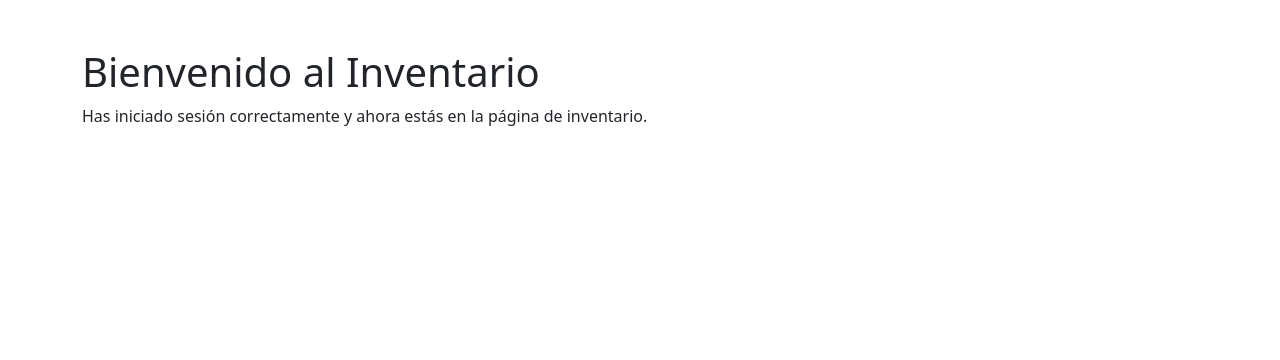
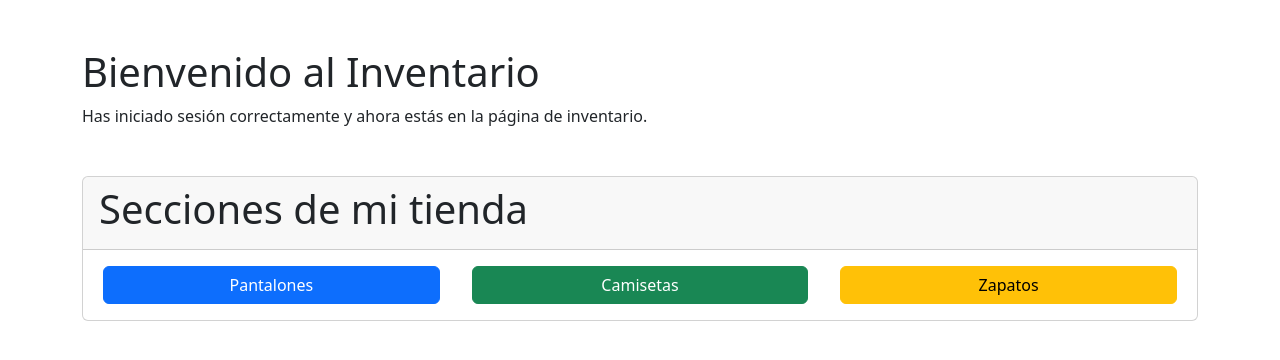
Before and after one commit to AlexanderGarrido/RapifreshApp, a Django app: page /inventario/ in a window 1280 px wide. Shown: the top 360 px of the page. Run offline with Django 5.2, Linux system fonts and the light colour scheme.

Commit message:
create secciones inventario

```diff
--- a/inventarioApp/views.py
+++ b/inventarioApp/views.py
@@ -22,3 +22,90 @@ def login_view(request):
 
 def inventario_view(request):
     return render(request, 'inventarioApp/inventario.html')
+
+def pantalones(request):
+    data = {
+        'seccion': 'Pantalones',
+        'productos': [
+            {
+                'id': 1,
+                'nombre': 'Pantalones de cuero',
+                'precio': 1000.0,
+                'descripcion': 'Pantalones de cuero de alta calidad',
+                'imagen': 'https://encrypted-tbn0.gstatic.com/images?q=tbn:ANd9GcQD0rjKrnkIKHwqtrncrSNSb9R6if2BdE-76A&s',
+            },
+            {
+                'id': 2,
+                'nombre': 'Pantalones de algodón',
+                'precio': 500.0,
+                'descripcion': 'Pantalones de algodón de alta calidad',
+                'imagen': 'https://encrypted-tbn0.gstatic.com/images?q=tbn:ANd9GcQa7EVRWQiGGGFcGTDZsCVYN9VcQcF3gVcL4g&s',
+            },
+            {
+                'id': 3,
+                'nombre': 'Pantalones de lona',
+                'precio': 800.0,
+                'descripcion': 'Pantalones de lona de alta calidad',
+                'imagen': 'https://treck.vtexassets.com/arquivos/ids/168163/06-01-363-T-2XL_06-01-363-F1_1665687004101-1300.jpg?v=638412803955530000',
+            },
+        ]
+    }
+    return render(request, 'inventarioApp/productos.html', data)
+
+def camisetas(request):
+    data = {
+        'seccion': 'Camisetas',
+        'productos': [
+            {
+                'id': 4,
+                'nombre': 'Camiseta de algodón',
+                'precio': 200.0,
+                'descripcion': 'Camiseta de algodón de alta calidad',
+                'imagen': 'https://via.placeholder.com/150/ff0000',
+            },
+            {
+                'id': 5,
+                'nombre': 'Camiseta de lona',
+                'precio': 300.0,
+                'descripcion': 'Camiseta de lona de alta calidad',
+                'imagen': 'https://via.placeholder.com/150/ff0000',
+            },
+            {
+                'id': 6,
+                'nombre': 'Camiseta de cuero',
+                'precio': 400.0,
+                'descripcion': 'Camiseta de cuero de alta calidad',
+                'imagen': 'https://via.placeholder.com/150/ff0000',
+            },
+        ]
+    }
+    return render(request, 'inventarioApp/productos.html', data)
+
+def zapatos(request):
+    data = {
+        'seccion': 'Zapatos',
+        'productos': [
+            {
+                'id': 7,
+                'nombre': 'Zapatos de cuero',
+                'precio': 500.0,
+                'descripcion': 'Zapatos de cuero de alta calidad',
+                'imagen': 'https://www.16hrs.cl/127946-home_default/zapato-vestir-16-hrs.jpg',
+            },
+            {
+                'id': 8,
+                'nombre': 'Zapatos de lona',
+                'precio': 600.0,
+                'descripcion': 'Zapatos de lona de alta calidad',
+                'imagen': 'https://cdnx.jumpseller.com/www-san-antonio-cl/image/42256515/resize/1280/1280?1700252035',
+            },
+            {
+                'id': 9,
+                'nombre': 'Zapatos de algodón',
+                'precio': 700.0,
+                'descripcion': 'Zapatos de algodón de alta calidad',
+                'imagen': 'https://segurycel.vteximg.com.br/arquivos/ids/157875-1000-1000/7243501020500038.jpg?v=636965692018000000',
+            },
+        ]
+    }
+    return render(request, 'inventarioApp/productos.html', data)
--- a/projectInventario/urls.py
+++ b/projectInventario/urls.py
@@ -16,10 +16,13 @@ Including another URLconf
 """
 from django.contrib import admin
 from django.urls import path
-from inventarioApp.views import login_view, inventario_view
+from inventarioApp.views import *
 
 urlpatterns = [
     path('admin/', admin.site.urls),
     path('', login_view, name='login'),
     path('inventario/', inventario_view, name='inventario'),
+    path('pantalones/', pantalones, name='pantalones'),
+    path('camisetas/', camisetas, name='camisetas'),
+    path('zapatos/', zapatos, name='zapatos'),
 ]
--- a/templates/inventarioApp/inventario.html
+++ b/templates/inventarioApp/inventario.html
@@ -1,16 +1,43 @@
 <!doctype html>
 <html lang="en">
+
 <head>
   <meta charset="utf-8">
   <meta name="viewport" content="width=device-width, initial-scale=1">
   <title>Inventario</title>
   <link href="https://cdn.jsdelivr.net/npm/bootstrap@5.3.3/dist/css/bootstrap.min.css" rel="stylesheet">
 </head>
+
 <body>
   <div class="container mt-5">
     <h1>Bienvenido al Inventario</h1>
     <p>Has iniciado sesión correctamente y ahora estás en la página de inventario.</p>
+    <div class="card my-5">
+      <div class="card-header">
+        <h1>Secciones de mi tienda</h1>
+      </div>
+      <div class="card-body">
+        <div class="row">
+          <div class="col-4 px-3">
+            <div class="d-grid">
+              <a href="{% url 'pantalones' %}" class="btn btn-primary">Pantalones</a>
+            </div>
+          </div>
+          <div class="col-4 px-3">
+            <div class="d-grid">
+              <a href="{% url 'camisetas' %}" class="btn btn-success">Camisetas</a>
+            </div>
+          </div>
+          <div class="col-4 px-3">
+            <div class="d-grid">
+              <a href="{% url 'zapatos' %}" class="btn btn-warning">Zapatos</a>
+            </div>
+          </div>
+        </div>
+      </div>
+    </div>
   </div>
   <script src="https://cdn.jsdelivr.net/npm/bootstrap@5.3.3/dist/js/bootstrap.bundle.min.js"></script>
 </body>
+
 </html>
```
Also changed, not shown: templates/inventarioApp/productos.html (added, +44 -0 lines). Lines whose indentation alone changed are shown as unchanged.
